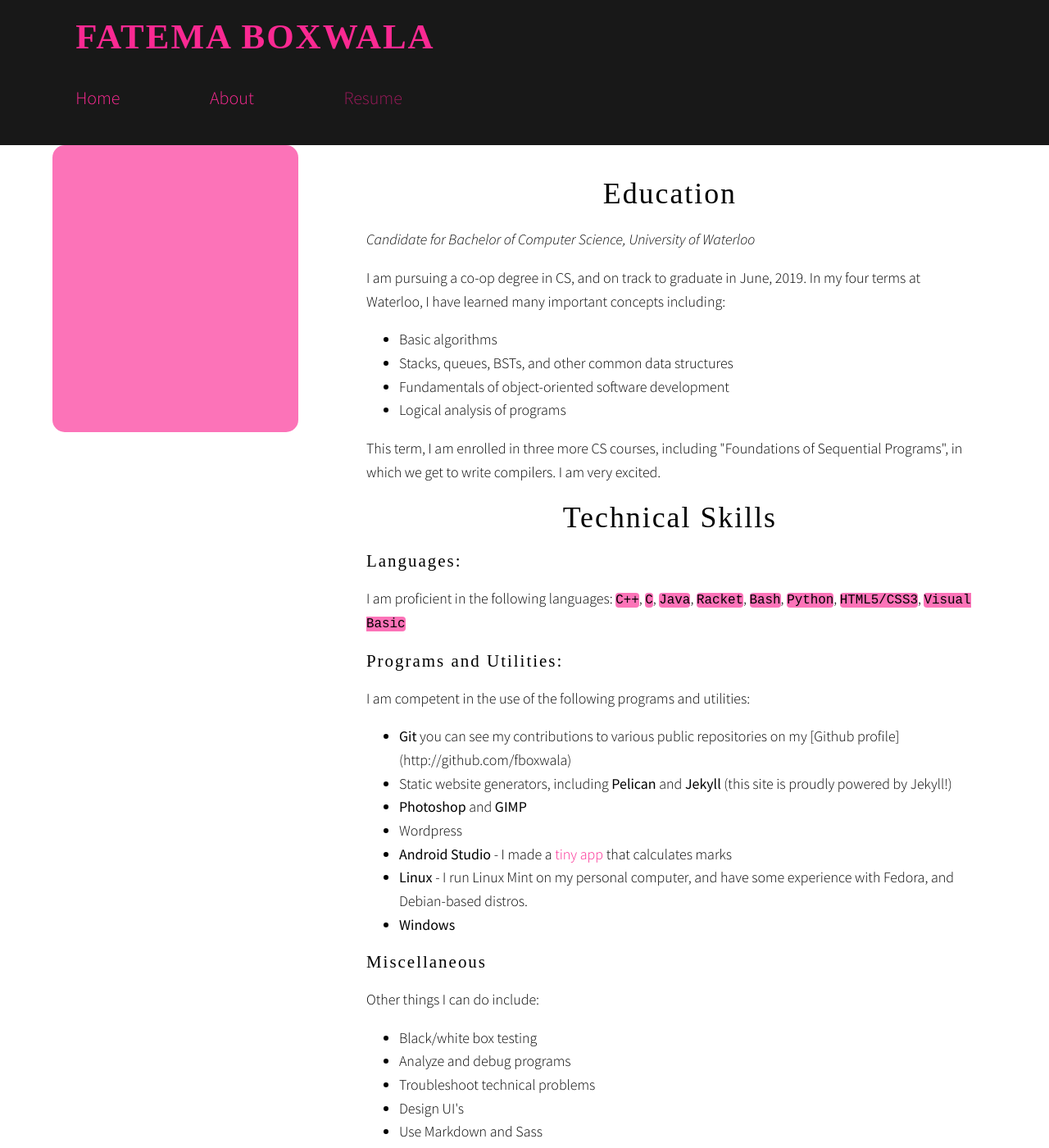
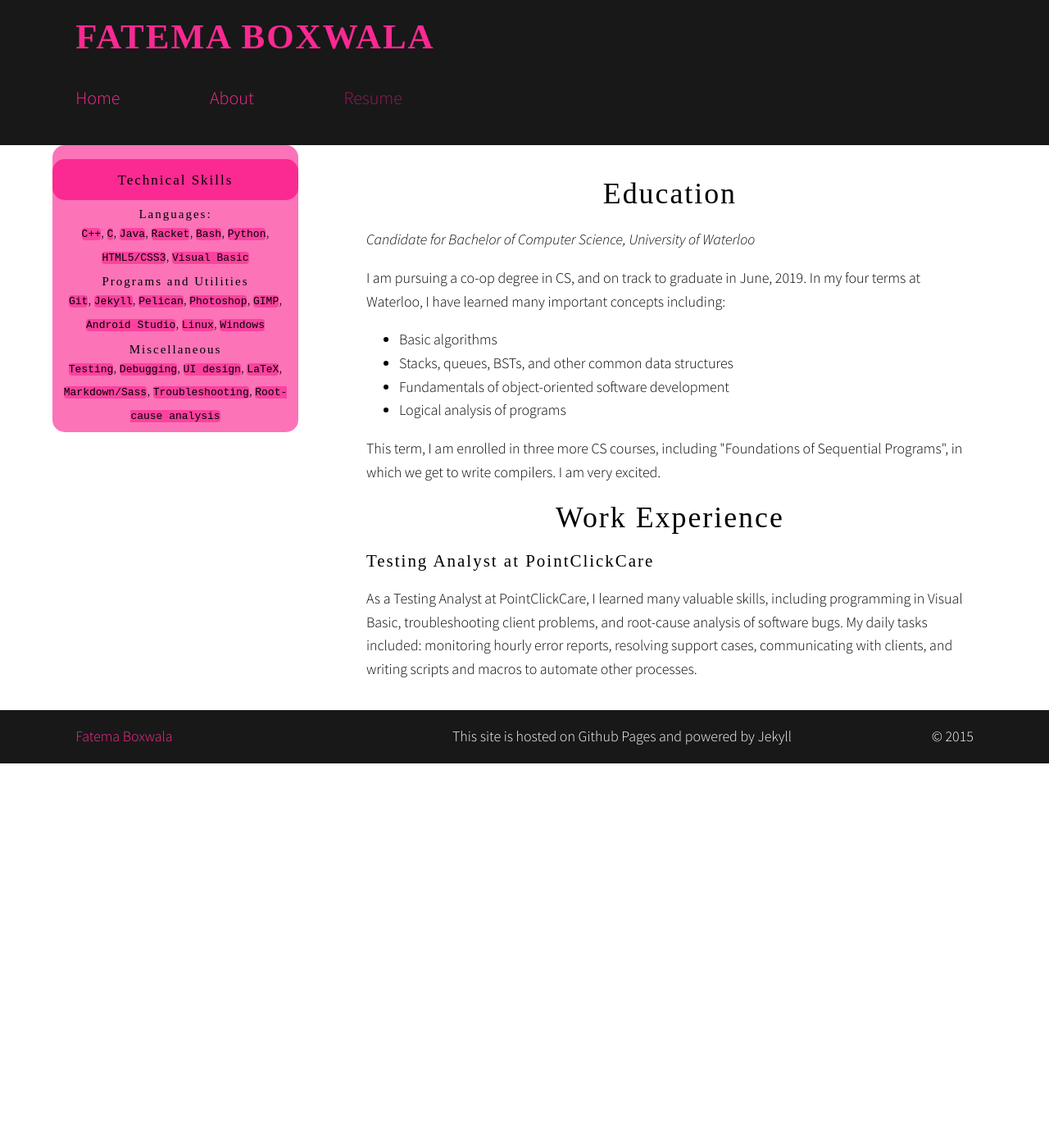
Before and after one commit to fboxwala/fboxwala-github-io-old, a Jekyll site: the page built from restest.html, in a window 1280 px wide and 1400 px high. Shown: the whole window at 82% size. Built offline with Jekyll 4.4.1, drawn with Linux system fonts in a browser that asks for light colours; nearby versions of some CDN libraries; some web fonts are replaced.

Commit message:
fill in skills bar

```diff
--- a/main.sass
+++ b/main.sass
@@ -35,6 +35,22 @@ body
     border-radius: 15px
     left: 5%
     position: fixed
+#sidebar > center > h4
+    margin-bottom: 0px
+    margin-top: 10px
+    font-size: 15px
+#sidebar > center > code
+    font-size: 13px
+    margin-top: 0px
+#sidetitle
+    background-color: rgba(251, 41, 146, 1)
+    height: 50px
+    width: 100%
+    border-radius: 15px
+#sidetitle > center > h3
+    font-size: 17px
+    position: relative
+    top: 16.5px
 #res
     float: right
     margin-right: 0px
--- a/restest.html
+++ b/restest.html
@@ -25,6 +25,21 @@ status: hidden
 
 <div id="pagewrap">
     <div id="sidebar">
+        <div id="sidetitle">
+            <center><h3>Technical Skills</h3>
+                </center>
+            </div>
+        <center>
+        <h4>Languages:</h4>
+        <code>C++</code>, <code>C</code>, <code>Java</code>, <code>Racket</code>,
+        <code>Bash</code>, <code>Python</code>, <code>HTML5/CSS3</code>, <code>Visual Basic</code>
+        <h4>Programs and Utilities</h4>
+        <code>Git</code>, <code>Jekyll</code>, <code>Pelican</code>, <code>Photoshop</code>,
+        <code>GIMP</code>, <code>Android Studio</code>, <code>Linux</code>, <code>Windows</code>
+        <h4>Miscellaneous</h4>
+        <code>Testing</code>, <code>Debugging</code>, <code>UI design</code>, <code>LaTeX</code>,
+        <code>Markdown/Sass</code>, <code>Troubleshooting</code>, <code>Root-cause analysis</code>
+        </center>
     </div>
     <div id="res">
 <center><h1>Education</h1></center>
@@ -43,45 +58,15 @@ my four terms at Waterloo, I have learned many important concepts including:
 This term, I am enrolled in three more CS courses, including "Foundations of
 Sequential Programs", in which we get to write compilers. I am very excited.
 
-<center><h1>Technical Skills</h1></center>
+<center><h1>Work Experience</center></h1>
 
-<h3>Languages:</h3>
+<h3>Testing Analyst at PointClickCare </h3>
+<p> As a Testing Analyst at PointClickCare, I learned many valuable skills,
+including programming in Visual Basic, troubleshooting client problems,
+and root-cause analysis of software bugs. My daily tasks included: monitoring
+hourly error reports, resolving support cases, communicating with clients,
+and writing scripts and macros to automate other processes.
+</p>
 
-I am proficient in the following languages:
-
-<code>C++</code>, <code>C</code>, <code>Java</code>, <code>Racket</code>,
-<code>Bash</code>, <code>Python</code>, <code>HTML5/CSS3</code>, <code>Visual Basic</code>
-
-<h3>Programs and Utilities:</h3>
-
-I am competent in the use of the following programs and utilities:
-
-<ul><li><b>Git</b>
-    you can see my contributions to various public repositories on my
-    [Github profile](http://github.com/fboxwala)</li>
-    <li>
-    Static website generators, including <b>Pelican</b> and <b>Jekyll</b>
-    (this site is proudly powered by Jekyll!)
-    </li>
-    <li><b>Photoshop</b> and <b>GIMP</b></li>
-    <li>Wordpress</li>
-    <li><b>Android Studio</b> - I made a
-    <a href="http://fboxwala.github.io/canipass">tiny app</a>
-    that calculates marks</li>
-    <li><b>Linux</b> - I run Linux Mint on my personal computer, and have some experience
-    with Fedora, and Debian-based distros.</li>
-    <li><b>Windows</b></li>
-    </ul>
-
-<h3> Miscellaneous</h3>
-
-Other things I can do include:
-
-<ul><li>Black/white box testing</li>
-<li> Analyze and debug programs</li>
-<li>Troubleshoot technical problems</li>
-<li>Design UI's</li>
-<li>Use Markdown and Sass</li>
-</ul>
 </div>
 </div>
```
